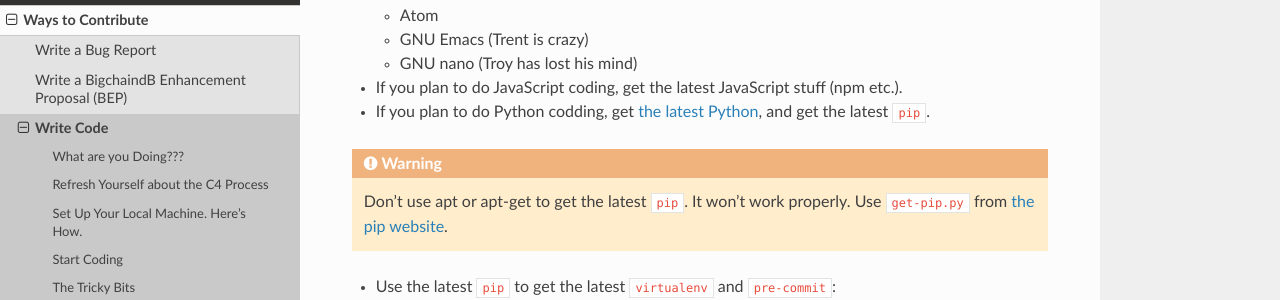
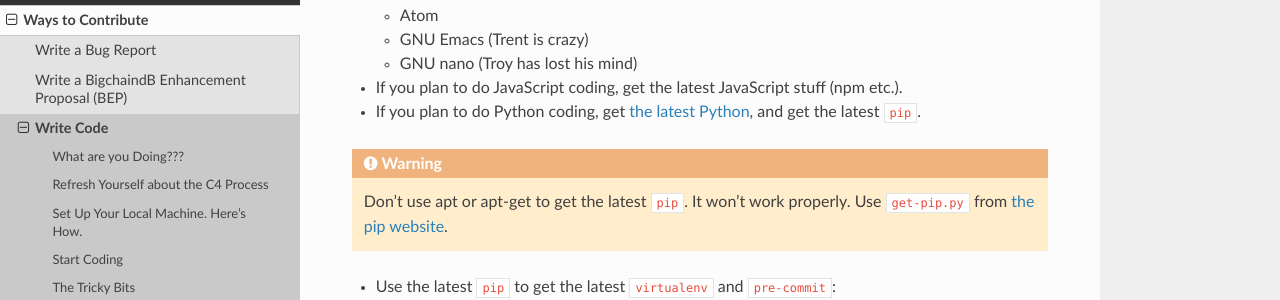
Before and after one commit to bigchaindb/bigchaindb, a Sphinx documentation site: the page built from docs/contributing/source/ways-can-contribute/write-code.rst, in a window 1280 px wide and 900 px high, scrolled down 504 px. Shown: the part 156-456 px from the top of the window. Built offline with Sphinx 7.4.7 and the Read the Docs theme 2.0.0, drawn with Linux system fonts in a browser that asks for light colours; the version number is read from the project's files by our own code.

Commit message:
codding -> coding

```diff
--- a/docs/contributing/source/ways-can-contribute/write-code.rst
+++ b/docs/contributing/source/ways-can-contribute/write-code.rst
@@ -33,7 +33,7 @@ Set Up Your Local Machine. Here's How.
 
 - If you plan to do JavaScript coding, get the latest JavaScript stuff (npm etc.).
 
-- If you plan to do Python codding, get `the latest Python <https://www.python.org/downloads/>`_, and
+- If you plan to do Python coding, get `the latest Python <https://www.python.org/downloads/>`_, and
   get the latest ``pip``.
 
 .. warning::
```
